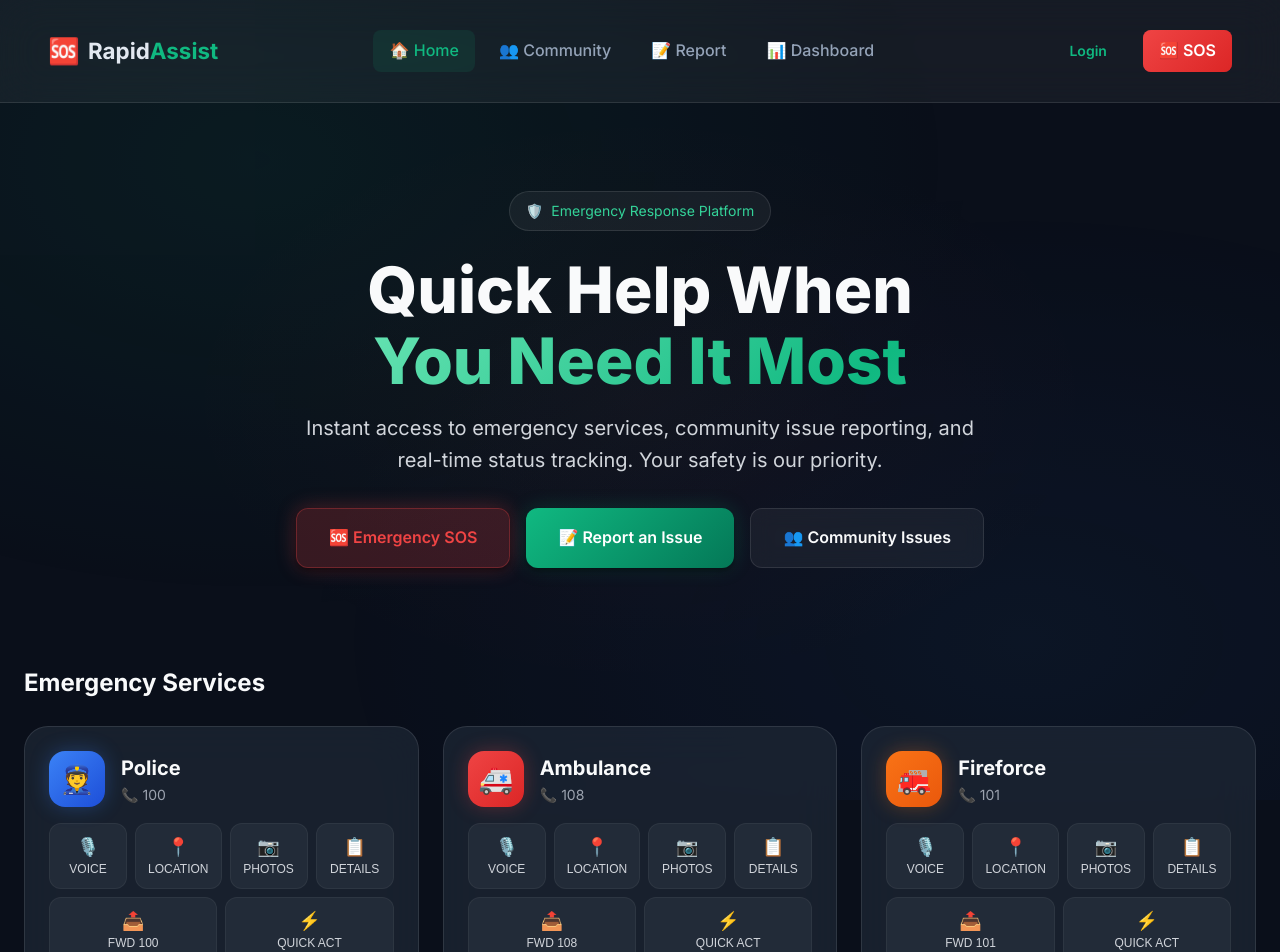
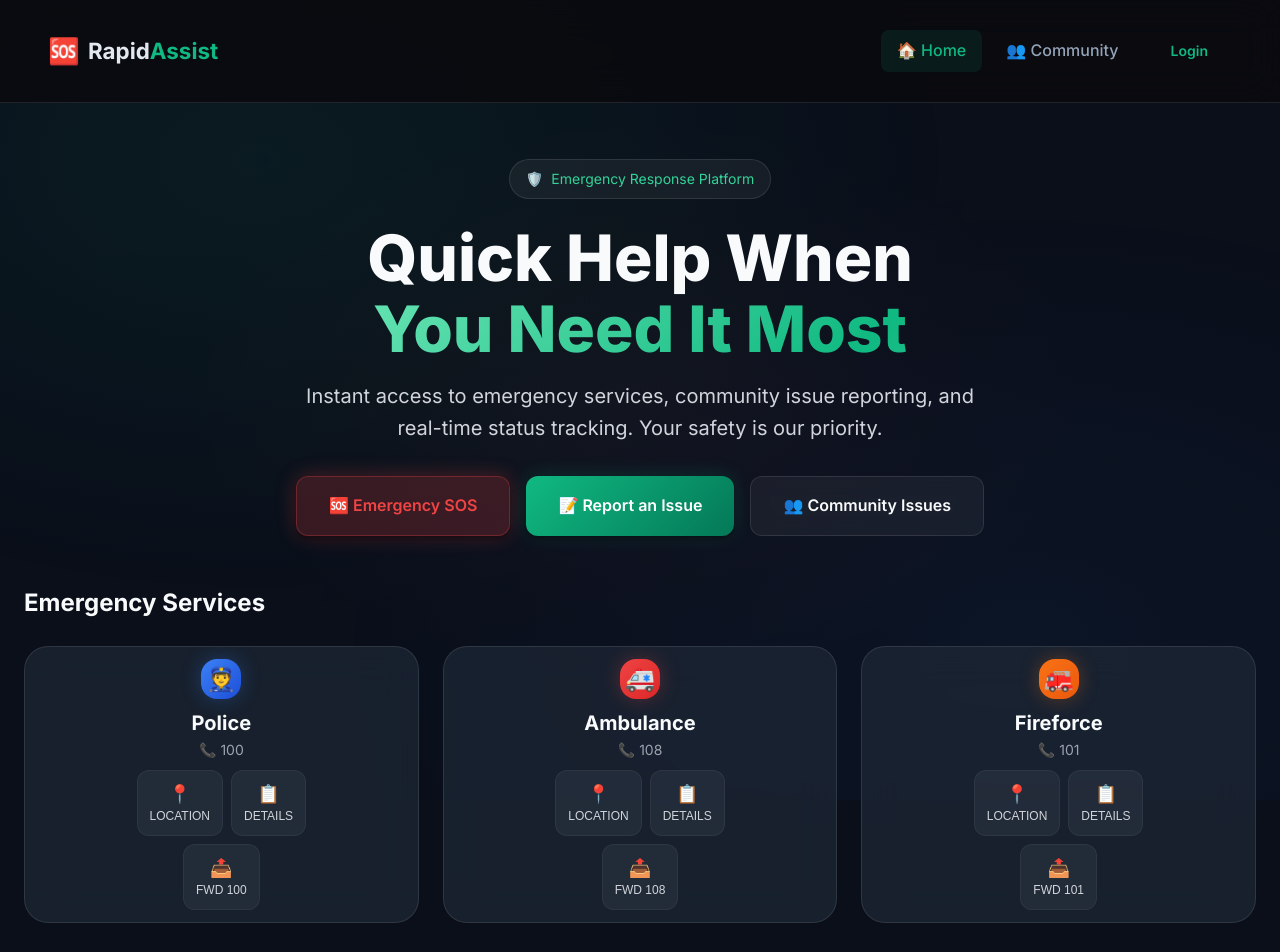
Before and after one commit to CIVIC-SOS/rapidassist, a React (Vite) app: page / in a window 1280 px wide. Shown: the top 952 px of the page. Built offline with nearby package versions, Linux system fonts and the light colour scheme.

Commit message:
Bug fixed in home page

```diff
--- a/src/components/EmergencyCard/EmergencyCard.jsx
+++ b/src/components/EmergencyCard/EmergencyCard.jsx
@@ -6,9 +6,7 @@ function EmergencyCard({ type, title, number, onCall }) {
     }
 
     const actions = [
-        { icon: '🎙️', label: 'VOICE' },
         { icon: '📍', label: 'LOCATION' },
-        { icon: '📷', label: 'PHOTOS' },
         { icon: '📋', label: 'DETAILS' }
     ]
 
@@ -54,17 +52,6 @@ function EmergencyCard({ type, title, number, onCall }) {
                     <span className="icon">📤</span>
                     <span>FWD {number}</span>
                 </button>
-                <button
-                    className="emergency-action-btn"
-                    onClick={(e) => {
-                        e.stopPropagation()
-                        console.log(`Additional options for ${title}`)
-                    }}
-                    style={{ gridColumn: 'span 2' }}
-                >
-                    <span className="icon">⚡</span>
-                    <span>QUICK ACT</span>
-                </button>
             </div>
         </div>
     )
--- a/src/components/Header/Header.css
+++ b/src/components/Header/Header.css
@@ -15,7 +15,6 @@
     height: 70px;
     display: flex;
     align-items: center;
-    justify-content: space-between;
 }
 
 .logo {
@@ -43,6 +42,8 @@
     display: flex;
     align-items: center;
     gap: 8px;
+    margin-left: auto;
+    margin-right: 12px;
 }
 
 .nav-link {
@@ -57,10 +58,7 @@
     transition: all 0.2s;
 }
 
-.nav-link:hover {
-    background: rgba(255, 255, 255, 0.05);
-    color: #e2e8f0;
-}
+/* .nav-link:hover removed */
 
 .nav-link.active {
     background: rgba(16, 185, 129, 0.1);
@@ -94,10 +92,7 @@
     transition: all 0.2s;
 }
 
-.user-menu-trigger:hover {
-    background: rgba(255, 255, 255, 0.08);
-    border-color: rgba(255, 255, 255, 0.15);
-}
+/* .user-menu-trigger:hover removed */
 
 .user-avatar {
     width: 32px;
@@ -208,15 +203,9 @@
     transition: all 0.2s;
 }
 
-.dropdown-item:hover {
-    background: rgba(255, 255, 255, 0.05);
-    color: #e2e8f0;
-}
+/* .dropdown-item:hover removed */
 
-.dropdown-item.logout:hover {
-    background: rgba(239, 68, 68, 0.1);
-    color: #ef4444;
-}
+/* .dropdown-item.logout:hover removed */
 
 .btn-outline {
     padding: 8px 20px;
@@ -229,10 +218,7 @@
     transition: all 0.2s;
 }
 
-.btn-outline:hover {
-    background: rgba(16, 185, 129, 0.1);
-    border-color: #10b981;
-}
+/* .btn-outline:hover removed */
 
 .sos-link {
     display: flex;
@@ -248,10 +234,7 @@
     transition: all 0.2s;
 }
 
-.sos-link:hover {
-    transform: scale(1.05);
-    box-shadow: 0 4px 20px rgba(239, 68, 68, 0.4);
-}
+/* .sos-link:hover removed */
 
 .sos-pulse {
     position: absolute;
--- a/src/components/Header/Header.jsx
+++ b/src/components/Header/Header.jsx
@@ -42,6 +42,8 @@ function Header() {
                         👥 Community
                     </NavLink>
 
+                    {isAuthenticated && (
+                        <>
                             <NavLink
                                 to="/report"
                                 className={({ isActive }) => `nav-link ${isActive ? 'active' : ''}`}
@@ -66,6 +68,8 @@ function Header() {
                                 >
                                     📊 Dashboard
                                 </NavLink>
+                            )}
+                        </>
                     )}
                 </nav>
 
@@ -130,14 +134,6 @@ function Header() {
                         </Link>
                     )}
 
-                    <Link
-                        to="/sos"
-                        className="sos-link"
-                        onClick={closeMobileMenu}
-                    >
-                        <span className="sos-pulse"></span>
-                        🆘 SOS
-                    </Link>
 
                     <button
                         className="mobile-menu-toggle"
--- a/src/pages/Home.jsx
+++ b/src/pages/Home.jsx
@@ -70,7 +70,7 @@ function Home() {
             </section>
 
             {/* Quick Actions */}
-            <section style={{ marginTop: '3rem' }}>
+            <section style={{ marginTop: '1.5rem' }}>
                 <h2 style={{
                     fontSize: '1.5rem',
                     fontWeight: 700,
--- a/src/pages/Login.jsx
+++ b/src/pages/Login.jsx
@@ -284,9 +284,6 @@ function Login() {
                             <div className="auth-method-icon">🪪</div>
                             <div>
                                 <div style={{ fontWeight: 600 }}>Login with Aadhar</div>
-                                <div style={{ fontSize: '0.75rem', color: 'var(--text-muted)' }}>
-                                    Use your Aadhar card for verification
-                                </div>
                             </div>
                             <span className="method-arrow">→</span>
                         </button>
@@ -298,9 +295,6 @@ function Login() {
                             <div className="auth-method-icon">📱</div>
                             <div>
                                 <div style={{ fontWeight: 600 }}>Login with Mobile</div>
-                                <div style={{ fontSize: '0.75rem', color: 'var(--text-muted)' }}>
-                                    OTP will be sent to your number
-                                </div>
                             </div>
                             <span className="method-arrow">→</span>
                         </button>
@@ -312,9 +306,6 @@ function Login() {
                             <div className="auth-method-icon">🔐</div>
                             <div>
                                 <div style={{ fontWeight: 600 }}>Admin Login</div>
-                                <div style={{ fontSize: '0.75rem', color: 'var(--text-muted)' }}>
-                                    For authorized personnel only
-                                </div>
                             </div>
                             <span className="method-arrow">→</span>
                         </button>
--- a/src/styles/enhanced.css
+++ b/src/styles/enhanced.css
@@ -210,7 +210,6 @@
     transition: all 0.2s;
 }
 
-.filter-btn:hover,
 .filter-btn.active {
     background: rgba(16, 185, 129, 0.15);
     border-color: #10b981;
@@ -247,7 +246,6 @@
     transition: all 0.2s;
 }
 
-.admin-report-card:hover,
 .admin-report-card.selected {
     border-color: #10b981;
     background: rgba(16, 185, 129, 0.1);
@@ -351,9 +349,7 @@
     color: #10b981;
 }
 
-.action-btn:hover {
-    transform: scale(1.02);
-}
+/* .action-btn:hover removed */
 
 .report-detail-panel {
     background: rgba(30, 30, 40, 0.8);
@@ -537,9 +533,7 @@
     border: 1px solid rgba(239, 68, 68, 0.3);
 }
 
-.btn-danger:hover {
-    background: rgba(239, 68, 68, 0.3);
-}
+/* .btn-danger:hover removed */
 
 .profile-grid {
     display: grid;
@@ -786,7 +780,6 @@
     transition: all 0.2s;
 }
 
-.service-btn:hover,
 .service-btn.active {
     border-color: #10b981;
     color: #10b981;
--- a/src/styles/index.css
+++ b/src/styles/index.css
@@ -105,7 +105,9 @@
 }
 
 /* Reset & Base Styles */
-*, *::before, *::after {
+*,
+*::before,
+*::after {
   box-sizing: border-box;
   margin: 0;
   padding: 0;
@@ -143,8 +145,15 @@ body::before {
 }
 
 @keyframes backgroundPulse {
-  0%, 100% { opacity: 1; }
-  50% { opacity: 0.7; }
+
+  0%,
+  100% {
+    opacity: 1;
+  }
+
+  50% {
+    opacity: 0.7;
+  }
 }
 
 /* App Container */
@@ -166,7 +175,7 @@ body::before {
    HEADER STYLES
    =================================== */
 .header {
-  background: var(--bg-glass);
+  background: var();
   backdrop-filter: blur(20px);
   -webkit-backdrop-filter: blur(20px);
   border-bottom: 1px solid rgba(255, 255, 255, 0.1);
@@ -228,10 +237,7 @@ body::before {
   position: relative;
 }
 
-.header-nav-link:hover {
-  color: var(--text-primary);
-  background: var(--bg-glass);
-}
+
 
 .header-nav-link.active {
   color: var(--primary-400);
@@ -246,8 +252,15 @@ body::before {
 }
 
 @keyframes sosPulse {
-  0%, 100% { box-shadow: 0 0 0 0 rgba(239, 68, 68, 0.4); }
-  50% { box-shadow: 0 0 0 8px rgba(239, 68, 68, 0); }
+
+  0%,
+  100% {
+    box-shadow: 0 0 0 0 rgba(239, 68, 68, 0.4);
+  }
+
+  50% {
+    box-shadow: 0 0 0 8px rgba(239, 68, 68, 0);
+  }
 }
 
 /* ===================================
@@ -281,9 +294,7 @@ body::before {
   transition: left var(--transition-slow);
 }
 
-.btn:hover::before {
-  left: 100%;
-}
+
 
 .btn-primary {
   background: linear-gradient(135deg, var(--primary-500) 0%, var(--primary-700) 100%);
@@ -291,10 +302,7 @@ body::before {
   box-shadow: var(--shadow-md), 0 0 20px rgba(16, 185, 129, 0.2);
 }
 
-.btn-primary:hover {
-  transform: translateY(-2px);
-  box-shadow: var(--shadow-lg), var(--shadow-glow);
-}
+
 
 .btn-secondary {
   background: var(--bg-glass);
@@ -303,10 +311,7 @@ body::before {
   backdrop-filter: blur(10px);
 }
 
-.btn-secondary:hover {
-  background: rgba(255, 255, 255, 0.1);
-  border-color: var(--primary-500);
-}
+
 
 .btn-danger {
   background: var(--ambulance-gradient);
@@ -314,10 +319,7 @@ body::before {
   box-shadow: var(--shadow-md), 0 0 20px rgba(239, 68, 68, 0.3);
 }
 
-.btn-danger:hover {
-  transform: translateY(-2px);
-  box-shadow: var(--shadow-lg), 0 0 30px rgba(239, 68, 68, 0.5);
-}
+
 
 .btn-lg {
   padding: var(--space-4) var(--space-8);
@@ -344,11 +346,7 @@ body::before {
   transition: all var(--transition-base);
 }
 
-.card:hover {
-  border-color: rgba(255, 255, 255, 0.2);
-  transform: translateY(-4px);
-  box-shadow: var(--shadow-xl);
-}
+
 
 .card-glass {
   background: var(--bg-glass);
@@ -369,8 +367,7 @@ body::before {
   backdrop-filter: blur(20px);
   border: 1px solid rgba(255, 255, 255, 0.1);
   border-radius: var(--radius-2xl);
-  padding: var(--space-6);
-  transition: all var(--transition-base);
+  padding: var(--space-3);
   cursor: pointer;
   position: relative;
   overflow: hidden;
@@ -387,49 +384,42 @@ body::before {
   transition: opacity var(--transition-base);
 }
 
-.emergency-card:hover::before {
-  opacity: 1;
+
+
+.emergency-card.police::before {
+  background: var(--police-gradient);
 }
 
-.emergency-card.police::before { background: var(--police-gradient); }
-.emergency-card.ambulance::before { background: var(--ambulance-gradient); }
-.emergency-card.fire::before { background: var(--fire-gradient); }
-
-.emergency-card:hover {
-  transform: translateY(-8px);
-  box-shadow: var(--shadow-xl);
+.emergency-card.ambulance::before {
+  background: var(--ambulance-gradient);
 }
 
-.emergency-card.police:hover {
-  border-color: var(--police-color);
-  box-shadow: var(--shadow-xl), 0 0 30px rgba(59, 130, 246, 0.2);
+.emergency-card.fire::before {
+  background: var(--fire-gradient);
 }
 
-.emergency-card.ambulance:hover {
-  border-color: var(--ambulance-color);
-  box-shadow: var(--shadow-xl), 0 0 30px rgba(239, 68, 68, 0.2);
-}
 
-.emergency-card.fire:hover {
-  border-color: var(--fire-color);
-  box-shadow: var(--shadow-xl), 0 0 30px rgba(249, 115, 22, 0.2);
-}
+
+
 
 .emergency-card-header {
   display: flex;
+  flex-direction: column;
+  justify-content: center;
   align-items: center;
-  gap: var(--space-4);
-  margin-bottom: var(--space-4);
+  gap: var(--space-2);
+  margin-bottom: var(--space-2);
+  text-align: center;
 }
 
 .emergency-card-icon {
-  width: 56px;
-  height: 56px;
+  width: 40px;
+  height: 40px;
   border-radius: var(--radius-xl);
   display: flex;
   align-items: center;
   justify-content: center;
-  font-size: 1.75rem;
+  font-size: 1.5rem;
 }
 
 .emergency-card.police .emergency-card-icon {
@@ -458,14 +448,16 @@ body::before {
   color: var(--text-muted);
   display: flex;
   align-items: center;
+  justify-content: center;
   gap: var(--space-1);
 }
 
 .emergency-card-actions {
-  display: grid;
-  grid-template-columns: repeat(4, 1fr);
+  display: flex;
+  justify-content: center;
+  flex-wrap: wrap;
   gap: var(--space-2);
-  margin-top: var(--space-4);
+  margin-top: var(--space-2);
 }
 
 .emergency-action-btn {
@@ -484,11 +476,7 @@ body::before {
   transition: all var(--transition-base);
 }
 
-.emergency-action-btn:hover {
-  background: rgba(255, 255, 255, 0.1);
-  color: var(--text-primary);
-  transform: translateY(-2px);
-}
+
 
 .emergency-action-btn .icon {
   font-size: var(--font-size-lg);
@@ -596,8 +584,8 @@ body::before {
    =================================== */
 .hero-section {
   text-align: center;
-  padding: var(--space-16) 0;
-  margin-bottom: var(--space-8);
+  padding: var(--space-8) 0;
+  margin-bottom: var(--space-4);
 }
 
 .hero-badge {
@@ -632,9 +620,17 @@ body::before {
 }
 
 @keyframes gradientFlow {
-  0% { background-position: 0% 50%; }
-  50% { background-position: 100% 50%; }
-  100% { background-position: 0% 50%; }
+  0% {
+    background-position: 0% 50%;
+  }
+
+  50% {
+    background-position: 100% 50%;
+  }
+
+  100% {
+    background-position: 0% 50%;
+  }
 }
 
 .hero-description {
@@ -658,6 +654,7 @@ body::before {
     opacity: 0;
     transform: translateY(20px);
   }
+
   to {
     opacity: 1;
     transform: translateY(0);
@@ -718,11 +715,14 @@ body::before {
 }
 
 @keyframes sosBtnPulse {
-  0%, 100% {
+
+  0%,
+  100% {
     box-shadow:
       0 0 0 0 rgba(239, 68, 68, 0.4),
       var(--shadow-xl);
   }
+
   50% {
     box-shadow:
       0 0 0 20px rgba(239, 68, 68, 0),
@@ -736,15 +736,14 @@ body::before {
     transform: scale(1);
     opacity: 1;
   }
+
   100% {
     transform: scale(1.3);
     opacity: 0;
   }
 }
 
-.sos-button:hover {
-  transform: scale(1.05);
-}
+
 
 .sos-button:active {
   transform: scale(0.95);
@@ -1251,8 +1250,15 @@ body::before {
 }
 
 @keyframes pulse {
-  0%, 100% { box-shadow: 0 0 0 0 rgba(16, 185, 129, 0.4); }
-  50% { box-shadow: 0 0 0 8px rgba(16, 185, 129, 0); }
+
+  0%,
+  100% {
+    box-shadow: 0 0 0 0 rgba(16, 185, 129, 0.4);
+  }
+
+  50% {
+    box-shadow: 0 0 0 8px rgba(16, 185, 129, 0);
+  }
 }
 
 .status-step-label {
@@ -1334,28 +1340,81 @@ body::before {
 /* ===================================
    UTILITY CLASSES
    =================================== */
-.text-center { text-align: center; }
-.text-left { text-align: left; }
-.text-right { text-align: right; }
+.text-center {
+  text-align: center;
+}
 
-.flex { display: flex; }
-.flex-col { flex-direction: column; }
-.items-center { align-items: center; }
-.justify-center { justify-content: center; }
-.justify-between { justify-content: space-between; }
-.gap-2 { gap: var(--space-2); }
-.gap-4 { gap: var(--space-4); }
-.gap-6 { gap: var(--space-6); }
+.text-left {
+  text-align: left;
+}
 
-.mt-4 { margin-top: var(--space-4); }
-.mt-6 { margin-top: var(--space-6); }
-.mt-8 { margin-top: var(--space-8); }
-.mb-4 { margin-bottom: var(--space-4); }
-.mb-6 { margin-bottom: var(--space-6); }
-.mb-8 { margin-bottom: var(--space-8); }
+.text-right {
+  text-align: right;
+}
 
-.w-full { width: 100%; }
-.hidden { display: none; }
+.flex {
+  display: flex;
+}
+
+.flex-col {
+  flex-direction: column;
+}
+
+.items-center {
+  align-items: center;
+}
+
+.justify-center {
+  justify-content: center;
+}
+
+.justify-between {
+  justify-content: space-between;
+}
+
+.gap-2 {
+  gap: var(--space-2);
+}
+
+.gap-4 {
+  gap: var(--space-4);
+}
+
+.gap-6 {
+  gap: var(--space-6);
+}
+
+.mt-4 {
+  margin-top: var(--space-4);
+}
+
+.mt-6 {
+  margin-top: var(--space-6);
+}
+
+.mt-8 {
+  margin-top: var(--space-8);
+}
+
+.mb-4 {
+  margin-bottom: var(--space-4);
+}
+
+.mb-6 {
+  margin-bottom: var(--space-6);
+}
+
+.mb-8 {
+  margin-bottom: var(--space-8);
+}
+
+.w-full {
+  width: 100%;
+}
+
+.hidden {
+  display: none;
+}
 
 /* Animations */
 .animate-fade-in {
@@ -1371,6 +1430,7 @@ body::before {
     opacity: 0;
     transform: translateY(10px);
   }
+
   to {
     opacity: 1;
     transform: translateY(0);
```
Lines whose indentation alone changed are shown as unchanged.
